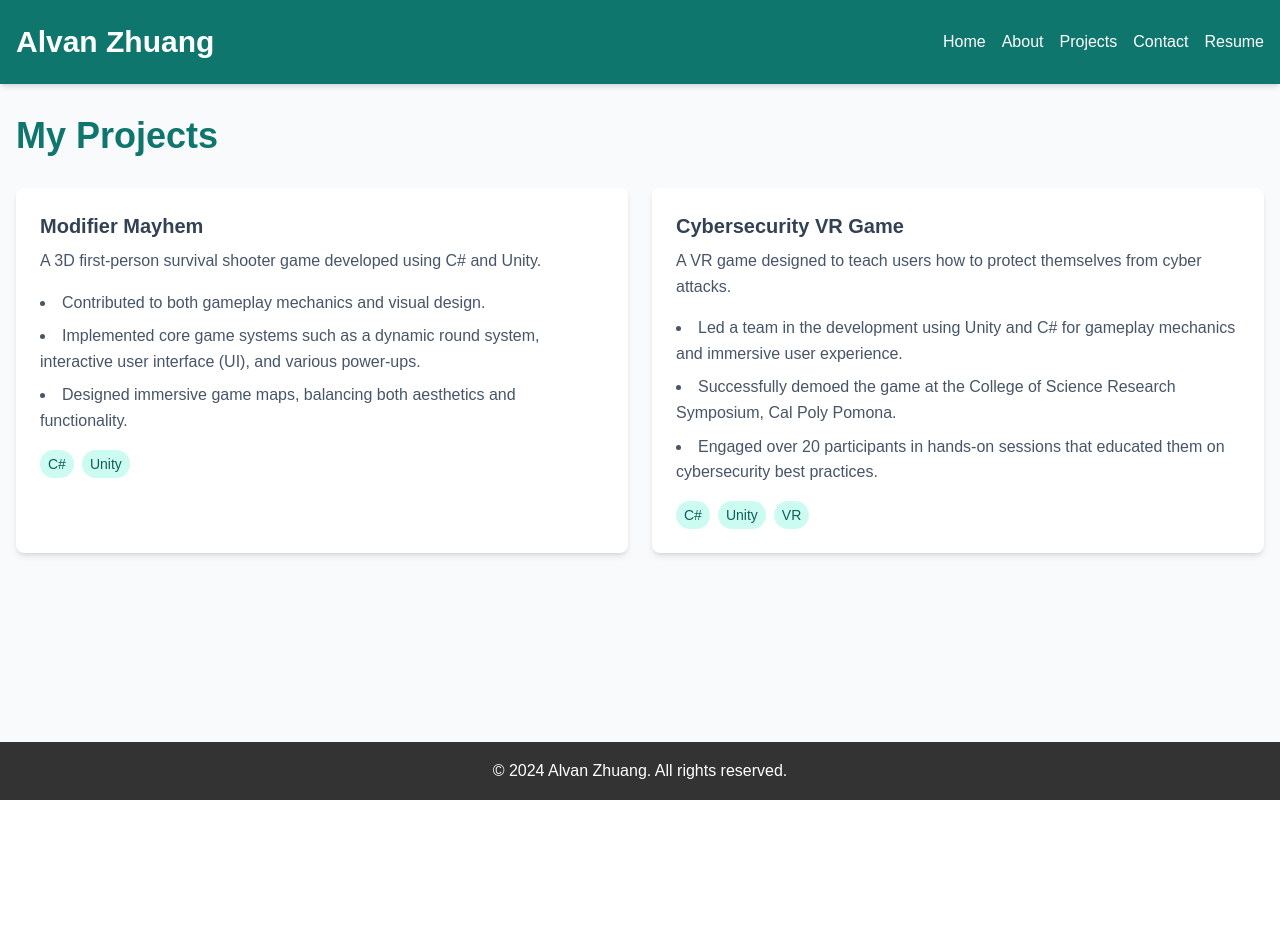
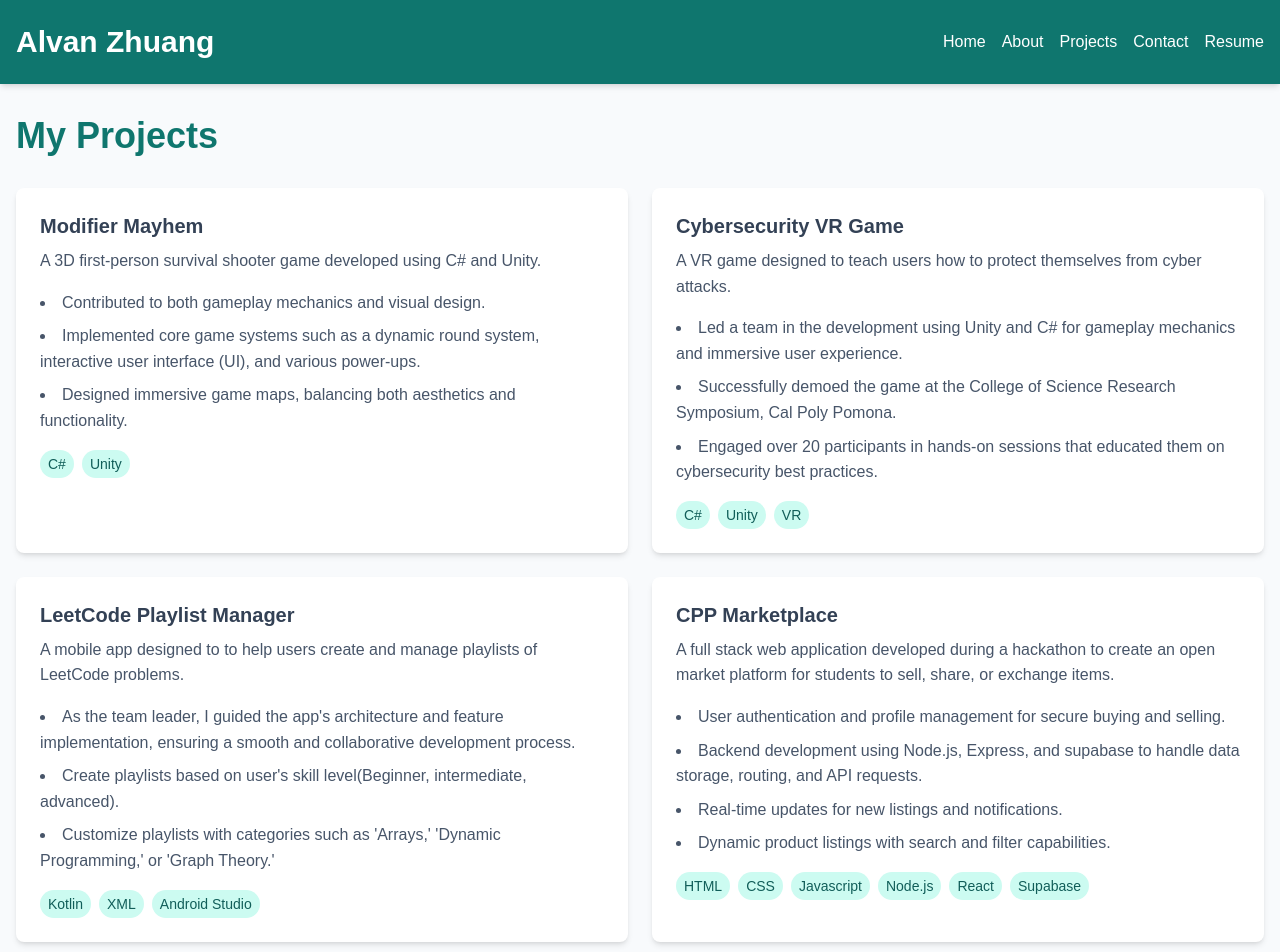
Before and after one commit to AlvanZ/Portfolio, a React (Create React App) app: page /projects in a window 1280 px wide. Shown: the top 952 px of the page. Before the commit the page ends 800 px from the top, so only its background shows below. Built offline with nearby package versions, Linux system fonts and the light colour scheme.

Commit message:
update projects

```diff
--- a/src/pages/About.js
+++ b/src/pages/About.js
@@ -1,5 +1,4 @@
 import React from 'react';
-
 export default function About() {
   return (
     <div className="space-y-8">
--- a/src/pages/Projects.js
+++ b/src/pages/Projects.js
@@ -1,5 +1,4 @@
 import React from 'react';
-
 export default function Projects() {
   const projects = [
     {
@@ -10,7 +9,8 @@ export default function Projects() {
         "Implemented core game systems such as a dynamic round system, interactive user interface (UI), and various power-ups.",
         "Designed immersive game maps, balancing both aesthetics and functionality."
       ],
-      technologies: ["C#", "Unity"]
+      technologies: ["C#", "Unity"],
+      url: "https://github.com/Sweaty-Gamers/game"
     },
     {
       title: "Cybersecurity VR Game",
@@ -20,8 +20,32 @@ export default function Projects() {
         "Successfully demoed the game at the College of Science Research Symposium, Cal Poly Pomona.",
         "Engaged over 20 participants in hands-on sessions that educated them on cybersecurity best practices."
       ],
-      technologies: ["C#", "Unity", "VR"]
-    }
+      technologies: ["C#", "Unity", "VR"],
+      url: "https://github.com/AlvanZ/Cybersecurity-VR-Game"
+    },
+    {
+      title: "LeetCode Playlist Manager",
+      description: "A mobile app designed to to help users create and manage playlists of LeetCode problems.",
+      details: [
+        "As the team leader, I guided the app's architecture and feature implementation, ensuring a smooth and collaborative development process.",
+        "Create playlists based on user's skill level(Beginner, intermediate, advanced).",
+        "Customize playlists with categories such as 'Arrays,' 'Dynamic Programming,' or 'Graph Theory.'"
+      ],
+      technologies: ["Kotlin", "XML", "Android Studio"],
+      url: "https://github.com/AlvanZ/MobileDevProject"
+    },
+    {
+      title: "CPP Marketplace",
+      description: "A full stack web application developed during a hackathon to create an open market platform for students to sell, share, or exchange items.",
+      details: [
+        "User authentication and profile management for secure buying and selling.",
+        "Backend development using Node.js, Express, and supabase to handle data storage, routing, and API requests.",
+        "Real-time updates for new listings and notifications.",
+        "Dynamic product listings with search and filter capabilities."
+      ],
+      technologies: ["HTML", "CSS", "Javascript", "Node.js", "React", "Supabase"],
+      url: "https://github.com/Darren52BT/CPP-Marketplace"
+    },
   ];
 
   return (
@@ -29,7 +53,7 @@ export default function Projects() {
       <h2 className="text-4xl font-bold text-teal-700">My Projects</h2>
       <div className="grid gap-6 md:grid-cols-2">
         {projects.map((project, index) => (
-          <div key={index} className="bg-white shadow-md rounded-lg overflow-hidden">
+          <div key={index} className="bg-white shadow-md rounded-lg overflow-hidden hover:cursor-pointer" onClick={() => window.location.href = project.url}>
             <div className="p-6">
               <h3 className="text-xl font-semibold text-slate-700 mb-2">{project.title}</h3>
               <p className="text-slate-600 mb-4">{project.description}</p>
```
